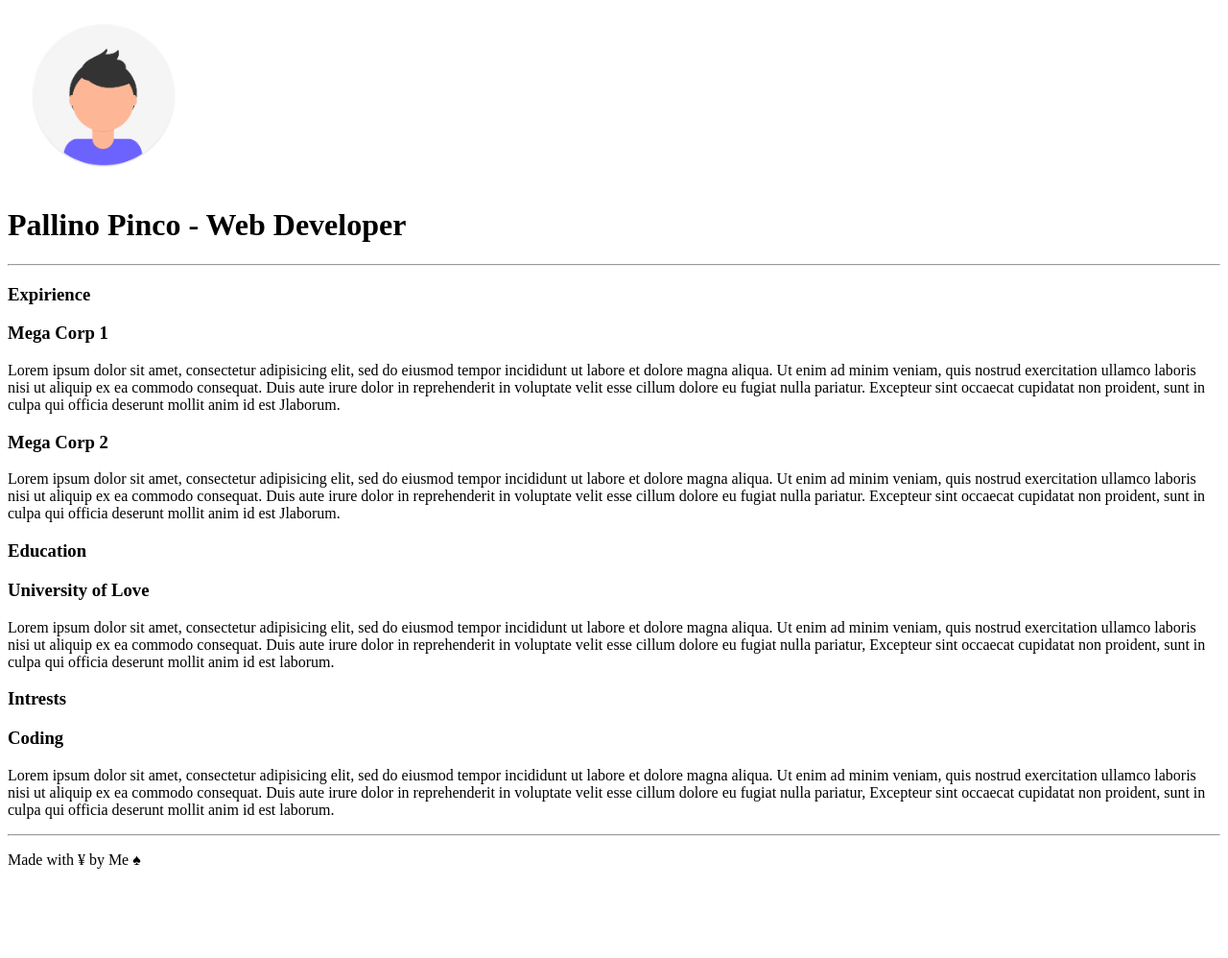
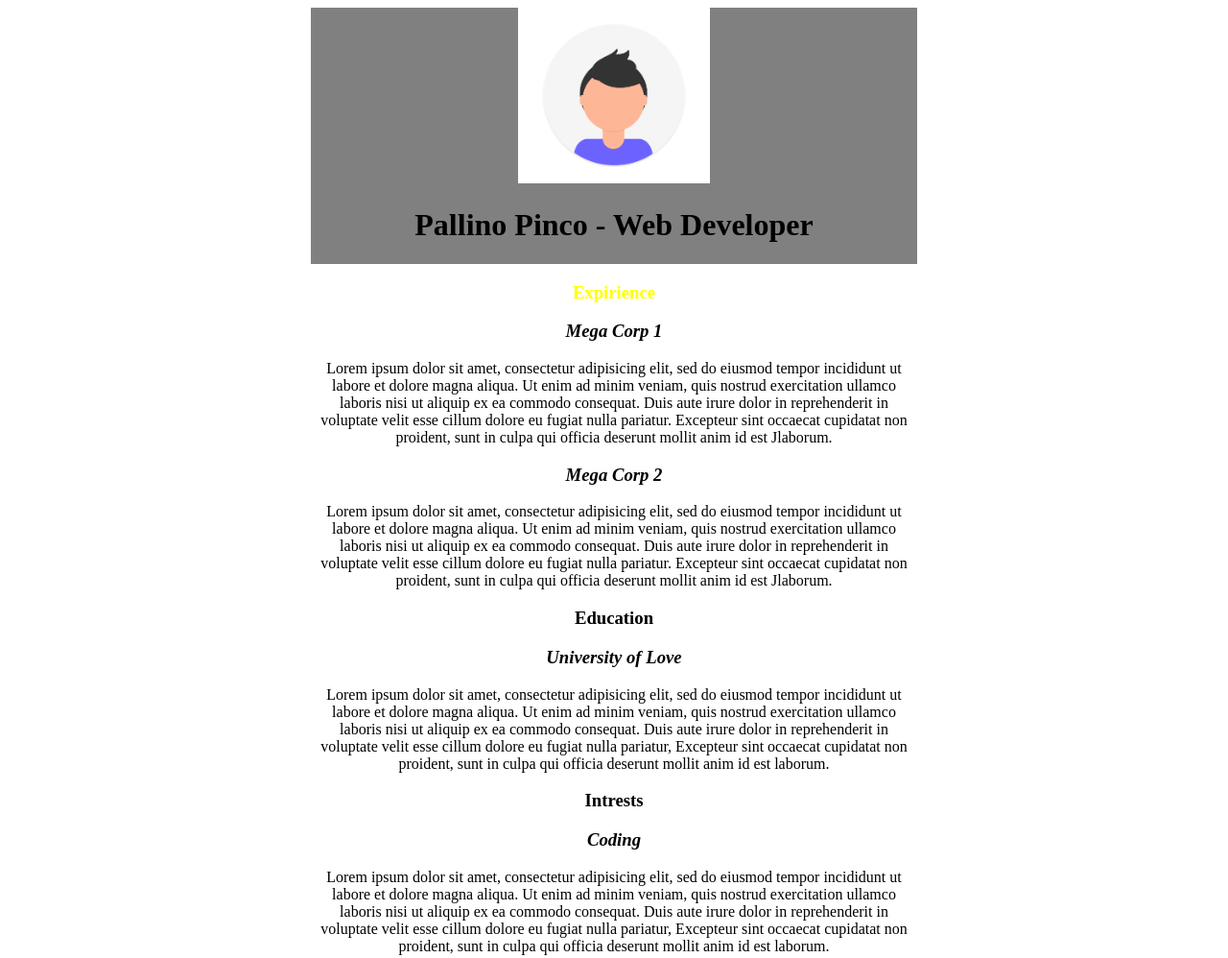
Before and after one commit to nikolaesp/html-css-curriculum-vitae, a plain HTML site: page index.html in a window 1280 px wide. Shown: the top 998 px of the page at 96% size. Before the commit the page ends 921 px from the top, so only its background shows below. Drawn offline with Linux system fonts and the light colour scheme.

Commit message:
aligned center chi voglie solo sisitemare text

```diff
--- a/index.html
+++ b/index.html
@@ -9,15 +9,20 @@
     <link rel="stylesheet" href="style.css">
 </head>
 
-<body class="body-shrink">
-<div class="Head">
-    <img class="foto" src="img/profile.png" alt="profile" style="width: 200px;" style="height: 200px;">
-    <h1> Pallino Pinco - Web Developer </h1>
+<body>
+    <div class="Head">
+        <img class="foto" src="img/profile.png" alt="profile" style="width: 200px;" style="height: 200px;">
+        <h1> Pallino Pinco - Web Developer </h1>
 
-    <hr></div>
-
-    <h3 class="boldH">Expirience</h3>
-    <h3 class="italicH"> Mega Corp 1 </h3>
+        <hr2 class="tophr">
+    </div>
+    <div class="bodytext">
+    <div class="boldH">
+    <h3>Expirience</h3>
+    </div>
+    <div class="italicH">
+    <h3> Mega Corp 1 </h3>
+    </div>
     <p>
         Lorem ipsum dolor sit amet, consectetur adipisicing elit, sed do eiusmod tempor incididunt ut labore et dolore
         magna aliqua. Ut enim ad minim
@@ -27,7 +32,9 @@
         qui officia deserunt mollit anim id est
         Jlaborum.
     </p>
-    <h3 class="italicH"> Mega Corp 2 </h3>
+    <div class="italicH">
+    <h3> Mega Corp 2 </h3>
+    </div>
     <p>
         Lorem ipsum dolor sit amet, consectetur adipisicing elit, sed do eiusmod tempor incididunt ut labore et dolore
         magna aliqua. Ut enim ad minim
@@ -37,8 +44,10 @@
         qui officia deserunt mollit anim id est
         Jlaborum.
     </p>
-    <h3 class="boldH">Education</h3>
+    <h3>Education</h3>
+    <div class="italicH">
     <h3>University of Love</h3>
+    </div>
     <p>
         Lorem ipsum dolor sit amet, consectetur adipisicing elit, sed do eiusmod tempor incididunt ut labore et dolore
         magna aliqua. Ut enim ad minim
@@ -49,8 +58,9 @@
         laborum.</p>
 
     <h3 class="boldH">Intrests</h3>
-
-    <h3 class="italicH">Coding</h3>
+    <div class="italicH">
+    <h3>Coding</h3>
+    </div>
     <p> Lorem ipsum dolor sit amet, consectetur adipisicing elit, sed do eiusmod tempor incididunt ut labore et dolore
         magna aliqua. Ut enim ad minim
         veniam, quis nostrud exercitation ullamco laboris nisi ut aliquip ex ea commodo consequat. Duis aute irure dolor
@@ -61,7 +71,9 @@
     </p>
 
     <hr>
+
     <p>Made with &yen; by Me &spades; </p>
+    </div>
 </body>
 
 </html>
--- a/style.css
+++ b/style.css
@@ -1,3 +1,29 @@
-.bodyshrink{
+.Head{
     width: 50%;
+    position: relative;
+    align-content: center;
+    text-align: center;
+    align-items:center;
+    align-self: center;
+    background-color: gray;
+    margin-left: auto;
+    margin-right: auto;
 }
+.bodytext{
+    width: 50%;
+    position: relative;
+    align-content: center;
+    text-align: center;
+    align-items:center;
+    align-self: center;
+    margin-right: auto;
+    margin-left: auto;
+
+}
+.boldH h3{
+    font-style: bold;
+    color: yellow;
+}
+.italicH{
+font-style:italic;
+}
```
